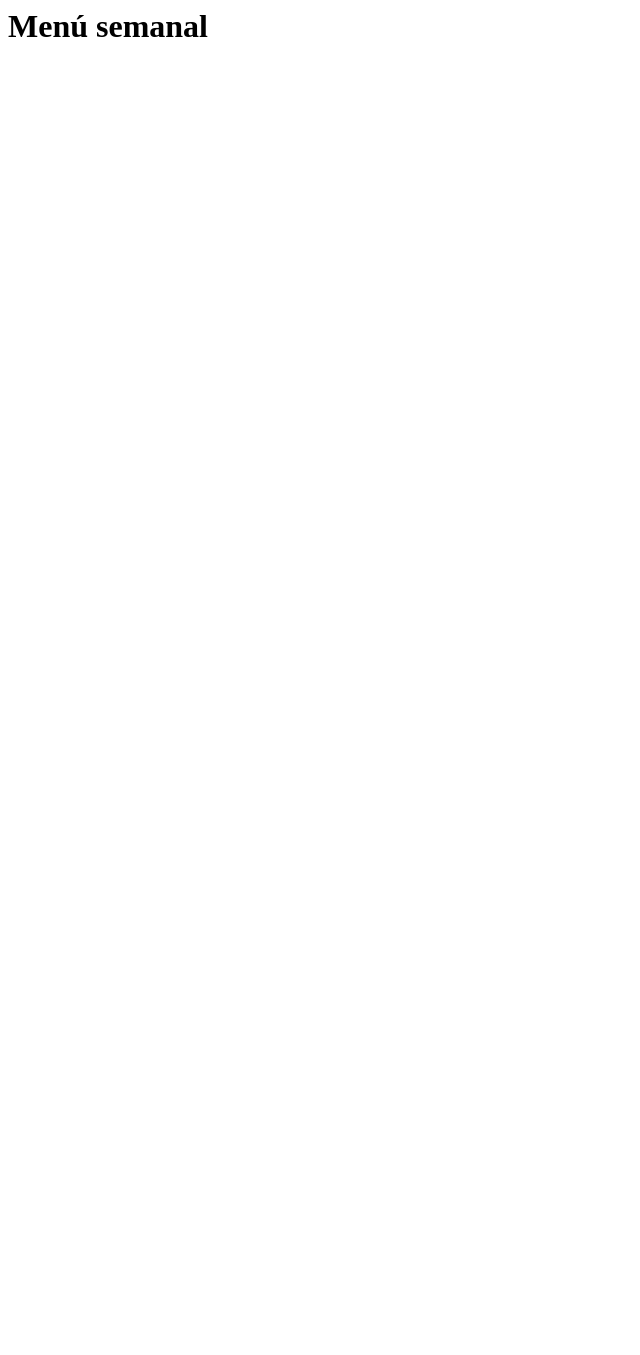
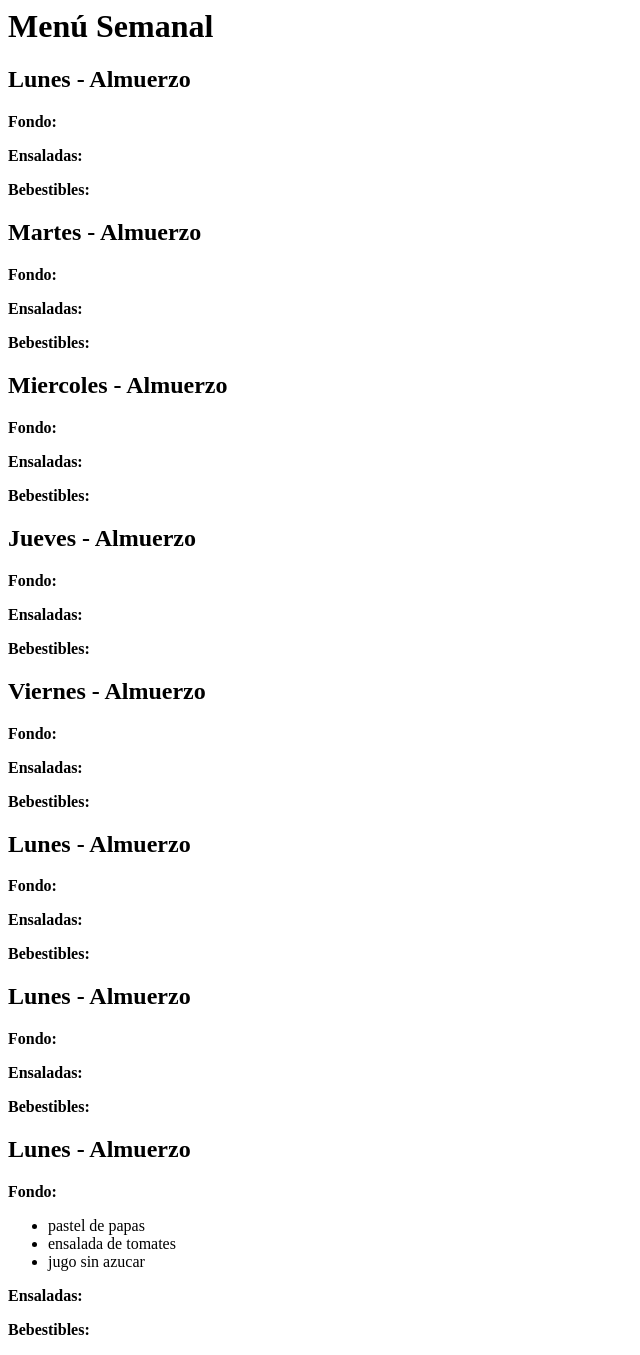
Before and after one commit to Kattasaky/alimentacion_familiar_inteligente, a Django app: page / in a window 1280 px wide. Before the commit the part shown is almost empty. Shown: the whole page, without its empty margins (0-640 px from the left). Before the commit the page ends 37 px from the top, so only its background shows below. Run offline with Django 5.2, Linux system fonts and the light colour scheme; data comes from the database, SQL or seed files in the repository; both versions use the stored data as it was after the commit.

Commit message:
se agrega division de platos

```diff
--- a/nutricion/models.py
+++ b/nutricion/models.py
@@ -37,7 +37,14 @@ class Preferencia(models.Model):
 
 
 class Plato(models.Model):
+    TIPO_PLATO = [
+        ('fondo', 'Fondo'),
+        ('ensalada', 'Ensalada'),
+        ('bebestible', 'Bebestible'),
+    ]
+
     nombre = models.CharField(max_length=100)
+    tipo = models.CharField(max_length=20, choices=TIPO_PLATO)
     descripcion = models.TextField(blank=True)
 
     def __str__(self):
--- a/nutricion/templates/nutricion/menu.html
+++ b/nutricion/templates/nutricion/menu.html
@@ -1 +1,33 @@
-<h1>Menú semanal</h1>
+<h1>Menú Semanal</h1>
+
+{% for menu in menus %}
+    <h2>{{ menu.dia }} - {{ menu.tipo }}</h2>
+
+    <strong>Fondo:</strong>
+    <ul>
+        {% for plato in menu.platos.all %}
+            {% if plato.tipo == "fondo" %}
+                <li>{{ plato.nombre }}</li>
+            {% endif %}
+        {% endfor %}
+    </ul>
+
+    <strong>Ensaladas:</strong>
+    <ul>
+        {% for plato in menu.platos.all %}
+            {% if plato.tipo == "ensalada" %}
+                <li>{{ plato.nombre }}</li>
+            {% endif %}
+        {% endfor %}
+    </ul>
+
+    <strong>Bebestibles:</strong>
+    <ul>
+        {% for plato in menu.platos.all %}
+            {% if plato.tipo == "bebestible" %}
+                <li>{{ plato.nombre }}</li>
+            {% endif %}
+        {% endfor %}
+    </ul>
+
+{% endfor %}
```
Also changed, not shown: db.sqlite3, nutricion/migrations/0004_plato_tipo.py (added).
